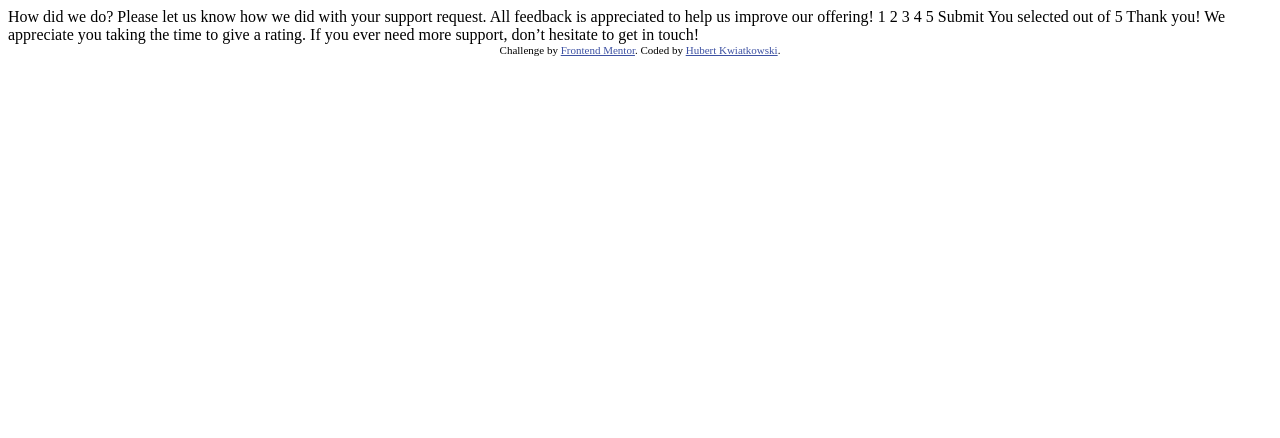
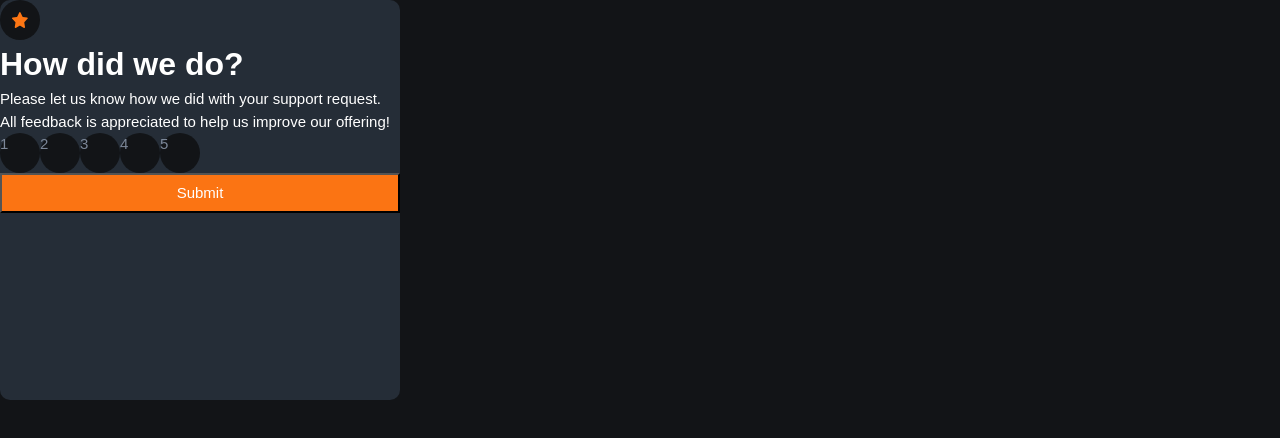
Before and after one commit to HubertKwiatkowski/interactive-rating-component, a website: page index.html in a window 1280 px wide. Drawn offline with nearby package versions, Linux system fonts and the light colour scheme.

Commit message:
added normalize.css

```diff
--- a/index.html
+++ b/index.html
@@ -9,41 +9,56 @@
   <title>Frontend Mentor | Interactive rating component</title>
 
   <!-- Feel free to remove these styles or customise in your own stylesheet 👍 -->
-  <style>
-    .attribution { font-size: 11px; text-align: center; }
-    .attribution a { color: hsl(228, 45%, 44%); }
-  </style>
+  <link rel="preconnect" href="https://fonts.googleapis.com">
+  <link rel="preconnect" href="https://fonts.gstatic.com" crossorigin>
+  <link rel="stylesheet" href="node_modules/normalize.css/normalize.css">
+  <link rel="stylesheet" href="style.css">
 </head>
 <body>
 
   <!-- Rating state start -->
 
-  How did we do?
-
-  Please let us know how we did with your support request. All feedback is appreciated
-  to help us improve our offering!
-
-  1 2 3 4 5
-
-  Submit
-
-  <!-- Rating state end -->
-
-  <!-- Thank you state start -->
-
-  You selected <!-- Add rating here --> out of 5
-
-  Thank you!
-
-  We appreciate you taking the time to give a rating. If you ever need more support,
-  don’t hesitate to get in touch!
-
-  <!-- Thank you state end -->
+  <div class="rating-wrapper">
 
 
-  <div class="attribution">
-    Challenge by <a href="https://www.frontendmentor.io?ref=challenge" target="_blank">Frontend Mentor</a>.
-    Coded by <a href="#">Hubert Kwiatkowski</a>.
+    <div class="score-info" id="score-info">
+      <div class="star">
+        <img src="images/icon-star.svg" alt="icon star">
+      </div>
+
+
+      <h2 class="primary-header">How did we do?</h2>
+
+      <p>
+        Please let us know how we did with your support request. All feedback is appreciated to help us improve our offering!
+      </p>
+
+
+      <div class="scores">
+        <div class="score one" id="one">1</div>
+        <div class="score two" id="two">2</div>
+        <div class="score three" id="three">3</div>
+        <div class="score four" id="four">4</div>
+        <div class="score five" id="five">5</div>
+      </div>
+
+      <button class="btn" id="btn">Submit</button>
+
+    </div>
+
+    <div class="thank-you" id="thank-you">
+      <img src="images/illustration-thank-you.svg" alt="thank you">
+
+      You selected <!-- Add rating here --> <span class="rating" id="rating"></span> out of 5
+
+      <h2>Thank you!</h2>
+
+      <p>We appreciate you taking the time to give a rating. If you ever need more support, don’t hesitate to get in touch!</p>
+
+    </div>
+
+
   </div>
+  <script src=""></script>
 </body>
 </html>
--- /dev/null
+++ b/package.json
@@ -0,0 +1,5 @@
+{
+  "dependencies": {
+    "normalize.css": "^8.0.1"
+  }
+}
--- /dev/null
+++ b/style.css
@@ -0,0 +1,147 @@
+:root {
+  --clr-primary-400: hsl(25, 97%, 53%);
+
+  --clr-neutral-100: hsl(0, 0%, 100%);
+  --clr-neutral-200: hsl(217, 12%, 63%);
+  --clr-neutral-300: hsl(216, 12%, 54%);
+  --clr-neutral-400: hsl(213, 19%, 18%);
+  --clr-neutral-500: hsl(216, 12%, 8%);
+
+  --ff-primary: 'Overpass', sans-serif;
+
+  --ff-body: var(--ff-primary);
+  --ff-heading: var(--ff-primary);
+
+  --fw-regular: 400;
+  --fw-bold: 700;
+
+  --fs-400: .9375rem;
+  --fs-600: 2rem;
+
+  --fs-body: var(--fs-400);
+  --fs-header: var(--fs-600);
+  --fs-heading: var();
+  --fs-button: var();
+}
+
+
+/* https://piccalil.li/blog/a-modern-css-reset/ */
+
+/* Box sizing rules */
+*,
+*::before,
+*::after {
+  box-sizing: border-box;
+}
+
+/* Remove default margin */
+* {
+  margin: 0;
+  padding: 0;
+  font: inherit;
+}
+
+/* Remove list styles on ul, ol elements with a list role, which suggests default styling will be removed */
+ul[role='list'],
+ol[role='list'] {
+  list-style: none;
+}
+
+/* Set core root defaults */
+html:focus-within {
+  scroll-behavior: smooth;
+}
+
+html,
+body {
+  height: 100%;
+}
+
+/* Set core body defaults */
+body {
+  text-rendering: optimizeSpeed;
+  line-height: 1.5;
+}
+
+/* A elements that don't have a class get default styles */
+a:not([class]) {
+  text-decoration-skip-ink: auto;
+}
+
+/* Make images easier to work with */
+img,
+picture,
+svg {
+  max-width: 100%;
+  display: block;
+}
+
+/* Remove all animations, transitions and smooth scroll for people that prefer not to see them */
+@media (prefers-reduced-motion: reduce) {
+  html:focus-within {
+   scroll-behavior: auto;
+  }
+
+  *,
+  *::before,
+  *::after {
+    animation-duration: 0.01ms !important;
+    animation-iteration-count: 1 !important;
+    transition-duration: 0.01ms !important;
+    scroll-behavior: auto !important;
+  }
+}
+
+/* general styling */
+
+body {
+  font-size: var(--fs-body);
+  font-family: var(--ff-body);
+  color: var(--clr-neutral-100);
+  background-color: var(--clr-neutral-500);
+}
+
+.star {
+  display: flex;
+  padding: 12px;
+  height: 40px;
+  width: 40px;
+  border-radius: 50%;
+  background-color: var(--clr-neutral-500);
+}
+
+.rating-wrapper {
+  height: 400px;
+  width: 400px;
+  border-radius: 10px;
+  background-color: var(--clr-neutral-400);
+}
+
+.primary-header {
+  font-size: var(--fs-header);
+  font-weight: var(--fw-bold);
+}
+
+.scores {
+  display: flex;
+
+}
+
+.score {
+  height: 40px;
+  width: 40px;
+  border-radius: 50%;
+  background-color: var(--clr-neutral-500);
+  color: var(--clr-neutral-300);
+}
+
+.btn {
+  height: 40px;
+  width: 100%;
+  background-color: var(--clr-primary-400);
+  color: var(--clr-neutral-100);
+}
+
+.thank-you {
+  display: none;
+}
```
Also changed, not shown: README.md, index.js (added), 1 other file.
